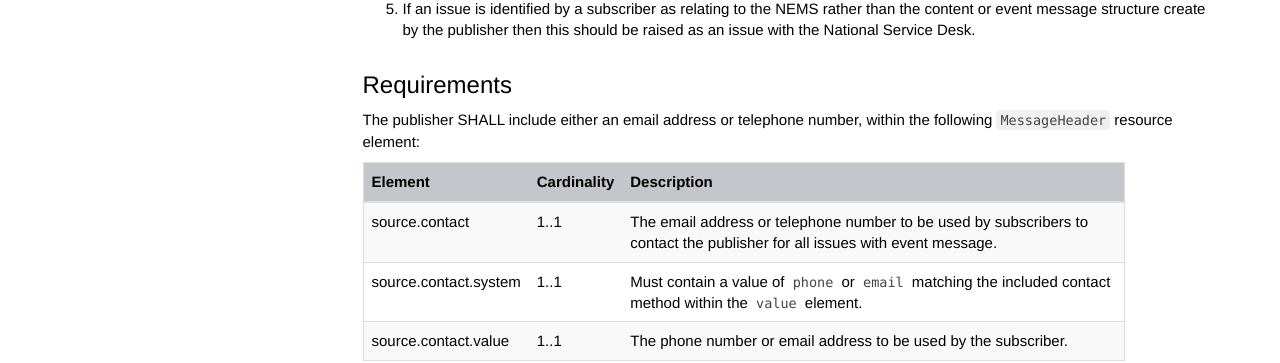
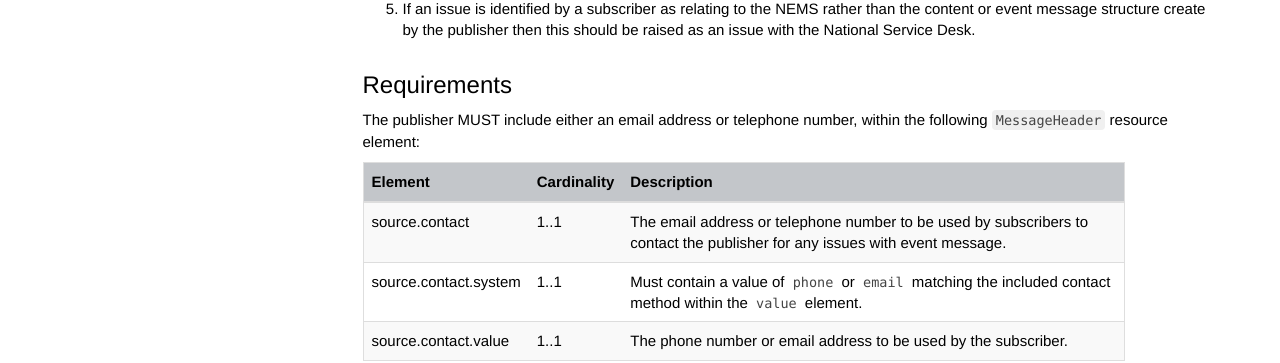
Before and after one commit to nhsconnect/Events-Management, a Jekyll site: the page built from pages/overview/overview_msg_architecture_feedback.md, in a window 1280 px wide and 900 px high, scrolled down 1284 px. Shown: the part 149-512 px from the top of the window. Built offline with Jekyll 4.4.1, drawn with Linux system fonts in a browser that asks for light colours; nearby versions of some CDN libraries; comment, search, counter and statistics services are not loaded.

Commit message:
Improved wording on event feedback mechanism page

```diff
--- a/pages/overview/overview_msg_architecture_feedback.md
+++ b/pages/overview/overview_msg_architecture_feedback.md
@@ -26,11 +26,11 @@ If a publisher or subscriber experience an issues with the NEMS, un related to a
 
 ## Requirements
 
-The publisher SHALL include either an email address or telephone number, within the following `MessageHeader` resource element:
+The publisher MUST include either an email address or telephone number, within the following `MessageHeader` resource element:
 
 | Element | Cardinality | Description |
 | --- | --- | --- |
-| source.contact | 1..1 | The email address or telephone number to be used by subscribers to contact the publisher for all issues with event message. |
+| source.contact | 1..1 | The email address or telephone number to be used by subscribers to contact the publisher for any issues with event message. |
 | source.contact.system | 1..1 | Must contain a value of `phone` or `email` matching the included contact method within the `value` element. |
 | source.contact.value | 1..1 | The phone number or email address to be used by the subscriber. |
 
```
Also changed, not shown: pages/messages/explore_event_header_information.md (+1 -1 lines).
